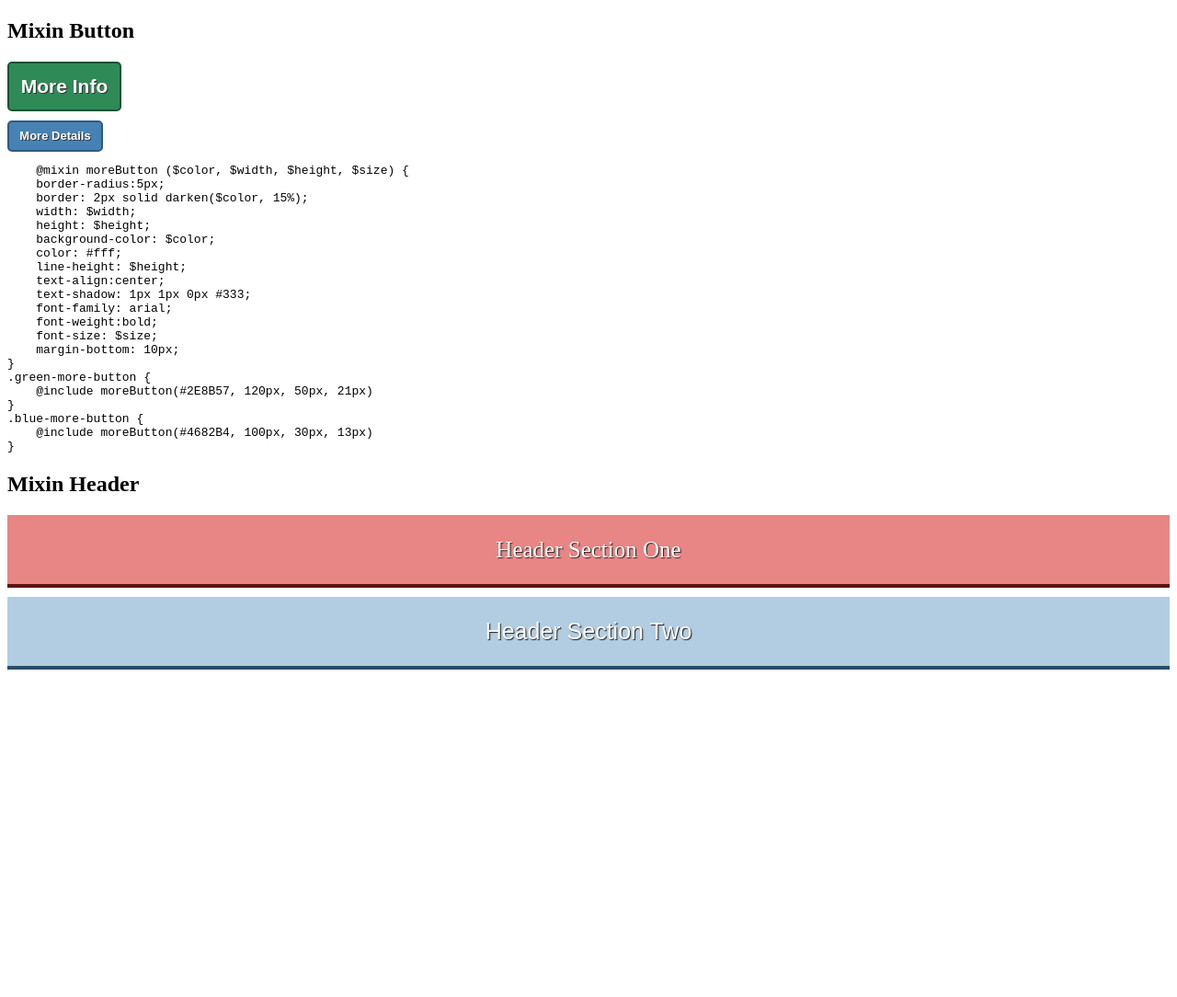
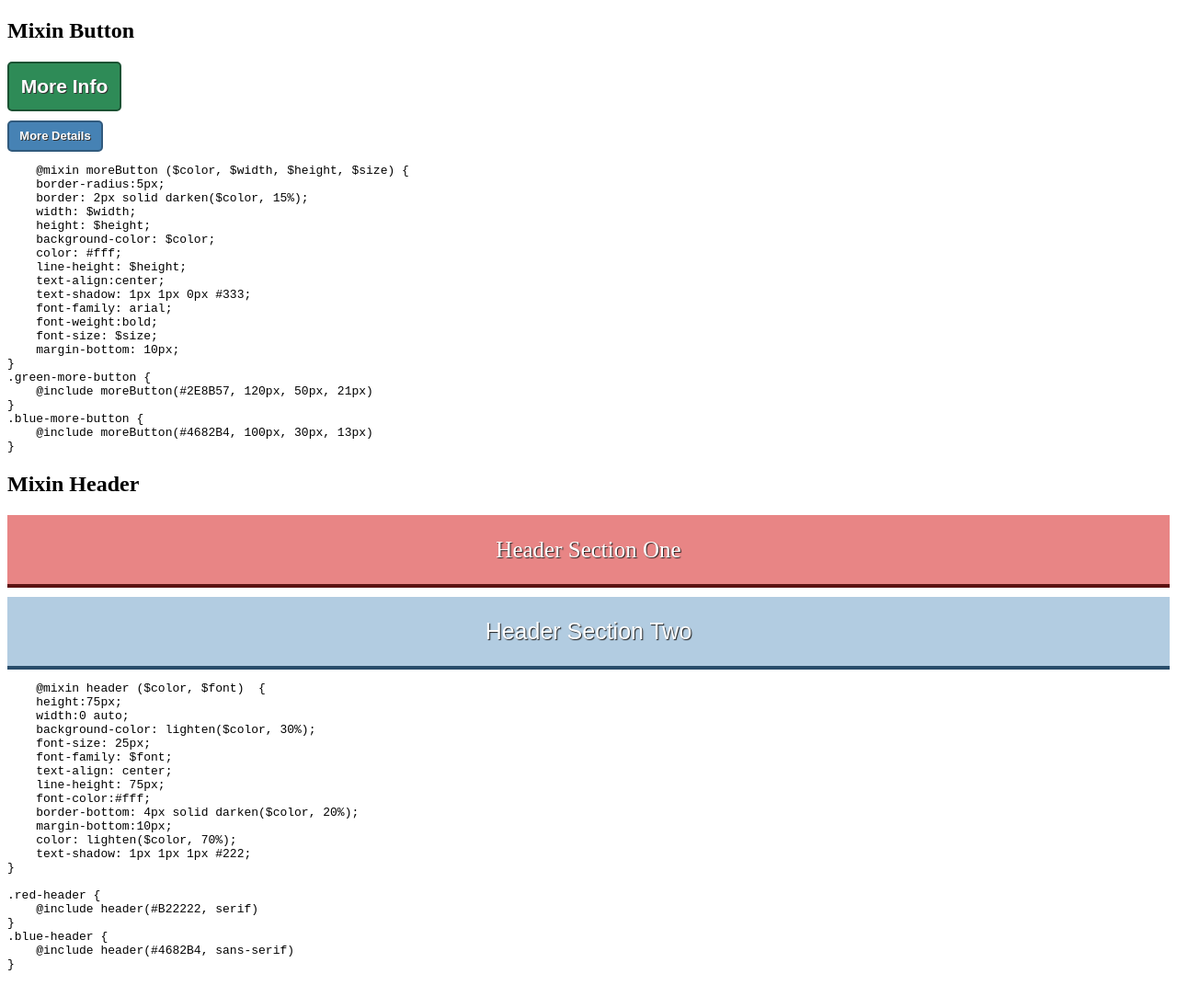
Before and after one commit to mason-stewart/mixins, a website: page app/index.html in a window 1280 px wide. Shown: the whole page at 92% size. Before the commit the page ends 800 px from the top, so only its background shows below. Drawn offline with nearby package versions, Linux system fonts and the light colour scheme; files that its build step writes are made by us from their sources.

Commit message:
trying to push

```diff
--- a/app/index.html
+++ b/app/index.html
@@ -66,7 +66,30 @@
 <div class="blue-header">
     Header Section Two
 </div>
+<pre>
+    @mixin header ($color, $font)  {
+    height:75px;
+    width:0 auto;
+    background-color: lighten($color, 30%);
+    font-size: 25px;
+    font-family: $font;
+    text-align: center;
+    line-height: 75px;
+    font-color:#fff;
+    border-bottom: 4px solid darken($color, 20%);
+    margin-bottom:10px;
+    color: lighten($color, 70%);
+    text-shadow: 1px 1px 1px #222;
+}
 
+.red-header {
+    @include header(#B22222, serif)
+}
+.blue-header {
+    @include header(#4682B4, sans-serif)
+}
+
+</pre>
 
         <!-- <div class="hero-unit">
           <h1>hey this is way easy. Grunt is sooooo nice</h1>
```
Also changed, not shown: dist/index.html, dist/styles/0d187ba6.main.css (added).
